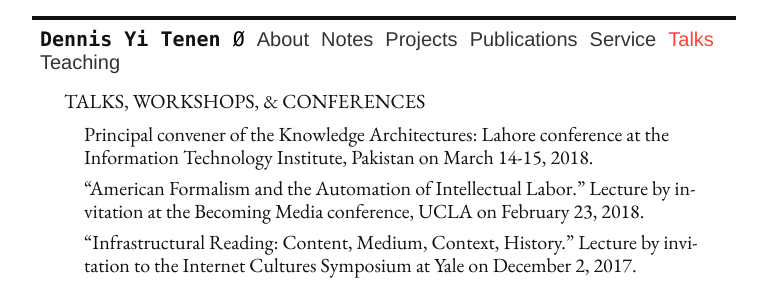
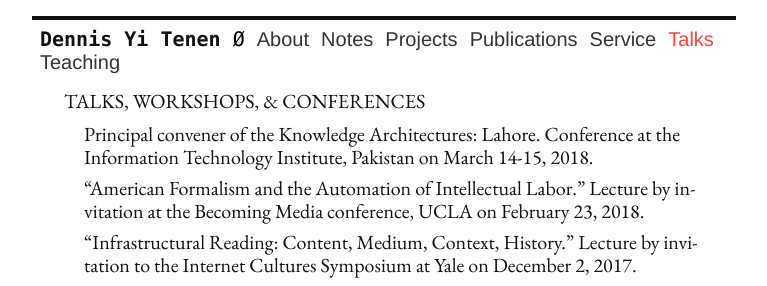
Before and after one commit to denten/denten.github.io, a Jekyll site: the page built from _pages/talks.md, in a window 1280 px wide and 900 px high. Shown: the top 286 px of the window, without its empty margins (256-1023 px from the left). Built offline with Jekyll 4.4.1, drawn with Linux system fonts in a browser that asks for light colours; nearby versions of some CDN libraries; library files that are not in the unit come from our copies.

Commit message:
typo in CV

```diff
--- a/_includes/CV/06-talks.md
+++ b/_includes/CV/06-talks.md
@@ -1,7 +1,7 @@
 
 ## Talks, Workshops, & Conferences
 
-- Principal convener of the Knowledge Architectures: Lahore conference at the
+- Principal convener of the Knowledge Architectures: Lahore. Conference at the
   Information Technology Institute, Pakistan on March 14-15, 2018.
 - "American Formalism and the Automation of Intellectual Labor." Lecture by
   invitation at the Becoming Media conference, UCLA on February 23, 2018.
```
